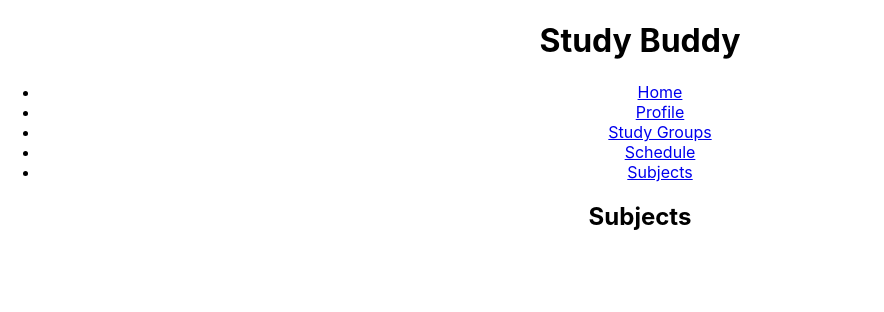
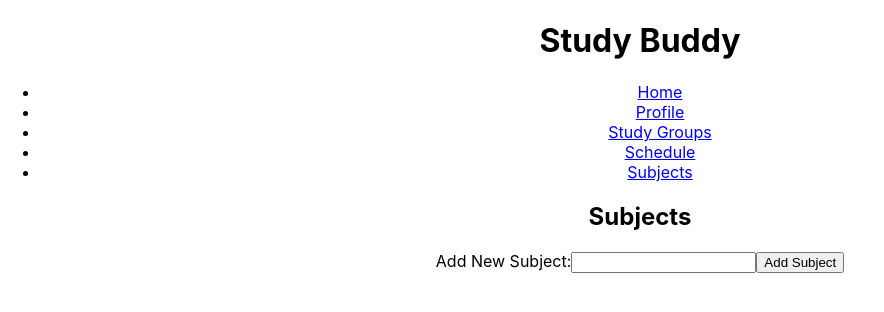
Before and after one commit to Oliver9105/study-groups-app, a React (Create React App) app: page /subjects in a window 1280 px wide. Shown: the top 312 px of the page, without its empty margins (0-884 px from the left). Built offline with nearby package versions, Linux system fonts and the light colour scheme.

Commit message:
Added state for subjects and new subject input

```diff
--- a/src/components/Subjects.js
+++ b/src/components/Subjects.js
@@ -1,10 +1,23 @@
-import React, { useState, useEffect} from 'react';
+import React, { useState, useEffect } from "react";
 
 function Subjects() {
+  const [subjects, setSubjects] = useState([]);
+  const [newSubject, setNewSubject] = useState("");
+
   return (
     <div className="container">
       <h2>Subjects</h2>
-      {/* Subjects list and functionality will go here */}
+      <div>
+        <label>
+          Add New Subject:
+          <input
+            type="text"
+            value={newSubject}
+            onChange={(e) => setNewSubject(e.target.value)}
+          />
+        </label>
+        <button>Add Subject</button>
+      </div>
     </div>
   );
 }
```
